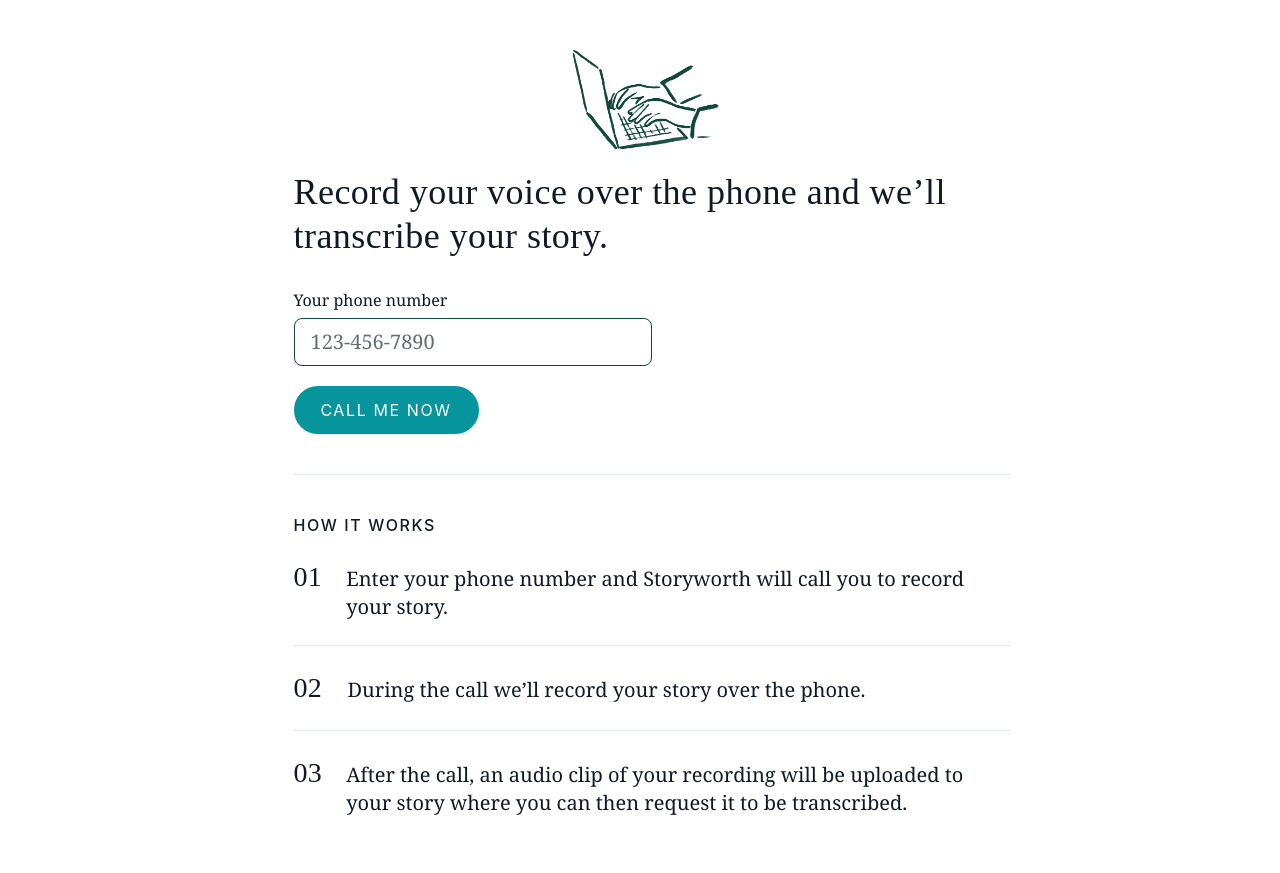
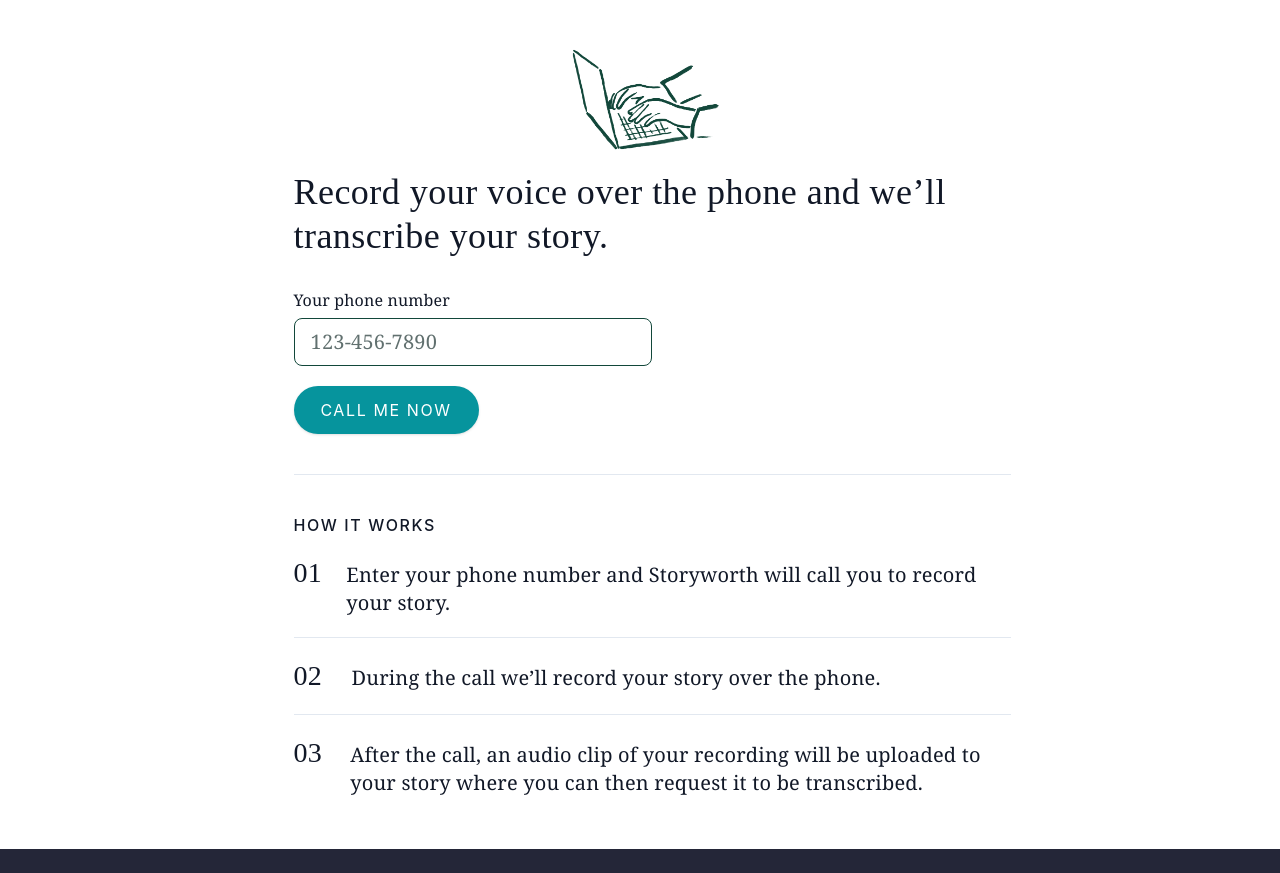
Before and after one commit to nickoferrall/storyworth-voice-recordings, a Next.js app: page / in a window 1280 px wide. After the commit the page ends 849 px from the top, so only its background shows below. Built offline with nearby package versions, Linux system fonts and the light colour scheme.

Commit message:
improve styles to match design

```diff
--- a/pages/index.tsx
+++ b/pages/index.tsx
@@ -71,28 +71,28 @@ export default function HomePage() {
           <h2 className="font-gtAmerica uppercase font-medium text-[16px] leading-[20px] text-black">
             HOW IT WORKS
           </h2>
-          <ol className="divide-y divide-slate-200">
-            <li className="flex gap-6 items-baseline py-6">
+          <ol className="divide-y divide-slate-200 w-full">
+            <li className="flex gap-6 items-baseline py-5">
               <span className="font-gtDisplay text-[28px] leading-[36px] font-normal text-[#000000] w-[30px]">
                 01
               </span>
-              <p className="font-gtText font-[350] text-[20px] leading-[28px] text-[#042A21] max-w-[667px]">
+              <p className="font-gtText font-[350] text-[20px] leading-[28px] text-[#042A21]">
                 Enter your phone number and Storyworth will call you to record your story.
               </p>
             </li>
-            <li className="flex gap-6 items-baseline py-6">
+            <li className="flex gap-7 items-baseline py-5">
               <span className="font-gtDisplay text-[28px] leading-[36px] font-normal text-[#000000] w-[30px]">
                 02
               </span>
-              <p className="font-gtText font-[350] text-[20px] leading-[28px] text-[#042A21] max-w-[667px]">
+              <p className="font-gtText font-[350] text-[20px] leading-[28px] text-[#042A21]">
                 During the call we’ll record your story over the phone.
               </p>
             </li>
-            <li className="flex gap-6 items-baseline py-6">
+            <li className="flex gap-7 items-baseline py-5">
               <span className="font-gtDisplay text-[28px] leading-[36px] font-normal text-[#000000] w-[30px]">
                 03
               </span>
-              <p className="font-gtText font-[350] text-[20px] leading-[28px] text-[#042A21] max-w-[667px]">
+              <p className="font-gtText font-[350] text-[20px] leading-[28px] text-[#042A21]">
                 After the call, an audio clip of your recording will be uploaded to your
                 story where you can then request it to be transcribed.
               </p>
```
Also changed, not shown: styles/tailwind.css.
